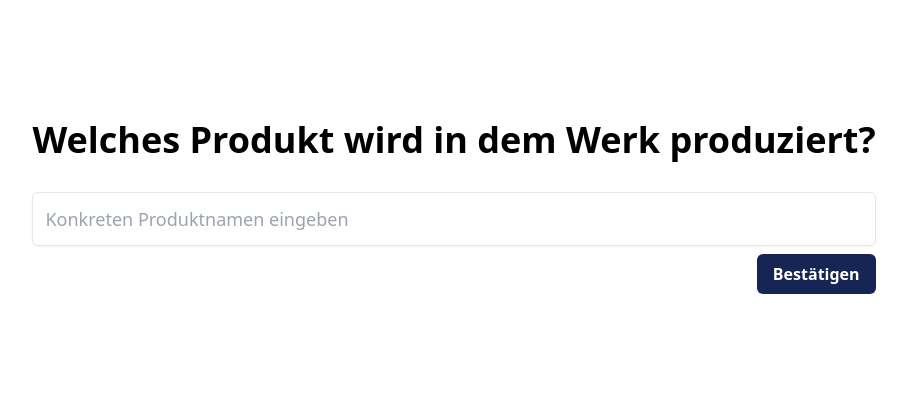
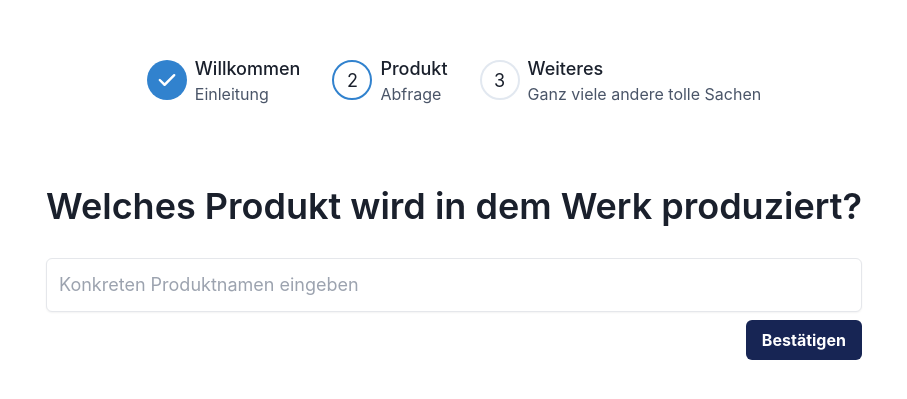
Before and after one commit to vivi-chaudiem/master-wizard, a Next.js app in the folder frontend/: page /product in a window 1280 px wide. Shown: the part 181-580 px from the top of the page, without its empty margins (186-1093 px from the left). Built offline with nearby package versions, Linux system fonts and the light colour scheme.

Commit message:
Added Chakra UI: Spinning wheel and output as clickable buttons

```diff
--- /dev/null
+++ b/frontend/components/StepperComponent.tsx
@@ -0,0 +1,36 @@
+// StepperComponent.js
+import React from 'react';
+import { useSteps, Stepper, Step, StepIndicator, StepStatus, StepIcon, StepNumber, StepTitle, StepDescription, StepSeparator, Box } from '@chakra-ui/react';
+
+const steps = [
+  { title: 'Willkommen', description: 'Einleitung' },
+  { title: 'Produkt', description: 'Abfrage' },
+  { title: 'Weiteres', description: 'Ganz viele andere tolle Sachen' },
+];
+
+const StepperComponent = ({ activeIndex }) => {
+  return (
+    <Stepper size='lg' colorScheme='blue' index={activeIndex}>
+      {steps.map((step, index) => (
+        <Step key={index}>
+          <StepIndicator>
+            <StepStatus
+              complete={<StepIcon />}
+              incomplete={<StepNumber />}
+              active={<StepNumber />}
+            />
+          </StepIndicator>
+
+          <Box flexShrink='0'>
+            <StepTitle>{step.title}</StepTitle>
+            <StepDescription>{step.description}</StepDescription>
+          </Box>
+
+          <StepSeparator />
+        </Step>
+      ))}
+    </Stepper>
+  );
+};
+
+export default StepperComponent;
--- a/frontend/package.json
+++ b/frontend/package.json
@@ -9,7 +9,12 @@
     "lint": "next lint"
   },
   "dependencies": {
+    "@chakra-ui/next-js": "^2.2.0",
+    "@chakra-ui/react": "^2.8.2",
+    "@emotion/react": "^11.11.1",
+    "@emotion/styled": "^11.11.0",
     "@pinecone-database/pinecone": "^1.1.2",
+    "framer-motion": "^10.16.5",
     "langchain": "^0.0.182-rc.1",
     "next": "14.0.1",
     "openai": "^4.16.1",
--- a/frontend/pages/_app.tsx
+++ b/frontend/pages/_app.tsx
@@ -1,13 +1,13 @@
 import React from 'react';
-import '../styles/globals.css'; // Adjust the path according to your file structure
+import '../styles/globals.css';
+import { ChakraProvider } from '@chakra-ui/react';
 
-// This function takes two props: Component and pageProps.
-// Component is the active page, so whenever you navigate between routes,
-// Component will change to the new page. Therefore, any props you send to Component
-// will be received by the page.
 function MyApp({ Component, pageProps }) {
-  // You can include layout components around <Component /> if you have any
-  return <Component {...pageProps} />;
+  return (
+    <ChakraProvider>
+        <Component {...pageProps} />
+    </ChakraProvider>
+  )
 }
 
 export default MyApp;
--- a/frontend/pages/product.tsx
+++ b/frontend/pages/product.tsx
@@ -1,10 +1,29 @@
 import React, { useState } from 'react';
+import { Spinner } from '@chakra-ui/react'
+import StepperComponent from '../components/StepperComponent';
+import { Button, Box } from '@chakra-ui/react';
+
 
 const ProductPage = () => {
   const [inputValue, setInputValue] = useState('');
   const [apiResponse, setApiResponse] = useState<string | null>(null);
   const [isLoading, setIsLoading] = useState(false);
   const [error, setError] = useState('');
+  const activeStepIndex = 1;
+
+  const [clickedSteps, setClickedSteps] = useState<number[]>([]);
+
+  const handleButtonClick = (index) => {
+    setClickedSteps(prev => {
+      const newState = [...prev];
+      if (newState.includes(index)) {
+        newState.splice(newState.indexOf(index), 1); // Remove index if already in array
+      } else {
+        newState.push(index); // Add index if not in array
+      }
+      return newState;
+    });
+  };
 
   const handleInputChange = (e: React.ChangeEvent<HTMLInputElement>) => {
     setInputValue(e.target.value);
@@ -41,6 +60,10 @@ const ProductPage = () => {
 
   return (
     <div className="min-h-screen flex flex-col justify-center items-center px-10">
+        <div className="pb-20">
+            <StepperComponent activeIndex={activeStepIndex} />
+        </div>
+
         <form onSubmit={handleSubmit} className="mb-4">
             <div className="flex flex-col">
                 <label htmlFor="productInput" className="text-4xl font-semibold mb-8">
@@ -67,20 +90,42 @@ const ProductPage = () => {
             </div>
         </form>
 
-
         {isLoading && !apiResponse && (
-        <div className="italic text-gray-500">Wizard verarbeitet die Anfrage...</div>
+            <div className="flex items-center justify-center italic text-gray-500">
+            <Spinner
+                thickness='1px'
+                speed='0.65s'
+                emptyColor='gray.200'
+                color='#0c4a6e'
+                size='sm'
+            />
+            <span className="ml-2">Wizard verarbeitet die Anfrage...</span>
+        </div>
       )}
 
         {apiResponse && (
-  <div className="mt-4 p-4 border rounded-md shadow bg-white">
-    <h2 className="font-semibold text-lg">Für dieses Produkt gibt es üblicherweise folgende Produktionsschritte:</h2>
-    <ul className="list-none list-inside">
-      {apiResponse.split('\n').map((step, index) => (
-        <li key={index}>{step}</li>
+        <Box className="mt-4 p-4 border rounded-md shadow bg-white" w="full" maxW="2xl">
+            <h2 className="font-semibold text-lg mb-4">Für dieses Produkt gibt es üblicherweise folgende Produktionsschritte:</h2>
+            <div className="grid grid-cols-2 gap-3">
+            {apiResponse.split('\n').map((step, index: number) => (
+                <Button
+                key={index}
+                onClick={() => handleButtonClick(index)}
+                style={{
+                    whiteSpace: 'normal',
+                    overflow: 'hidden',
+                    textOverflow: 'ellipsis',
+                    height: 'auto',
+                    padding: '8px',
+                    backgroundColor: clickedSteps.includes(index) ? '#0c4a6e' : '', // Change color based on click
+                    color: clickedSteps.includes(index) ? 'white' : 'black'
+                }}
+                >
+                {step}
+                </Button>
             ))}
-    </ul>
             </div>
+        </Box>
       )}
 
             {error && <div className="text-red-500">Error: {error}</div>}
```
Also changed, not shown: 1 other file (tests, documents, lock files or other folders). Lines whose indentation alone changed are shown as unchanged.
